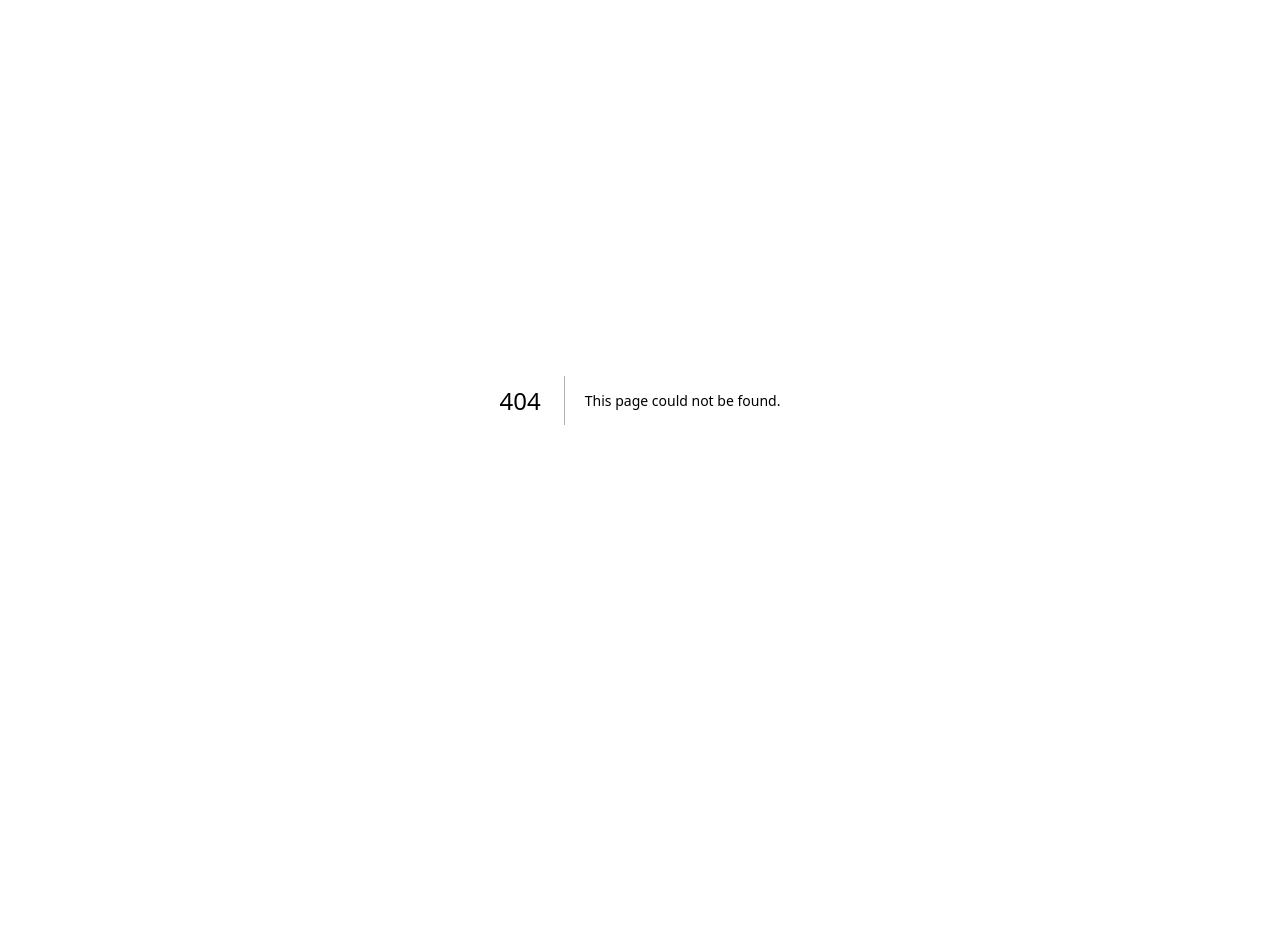
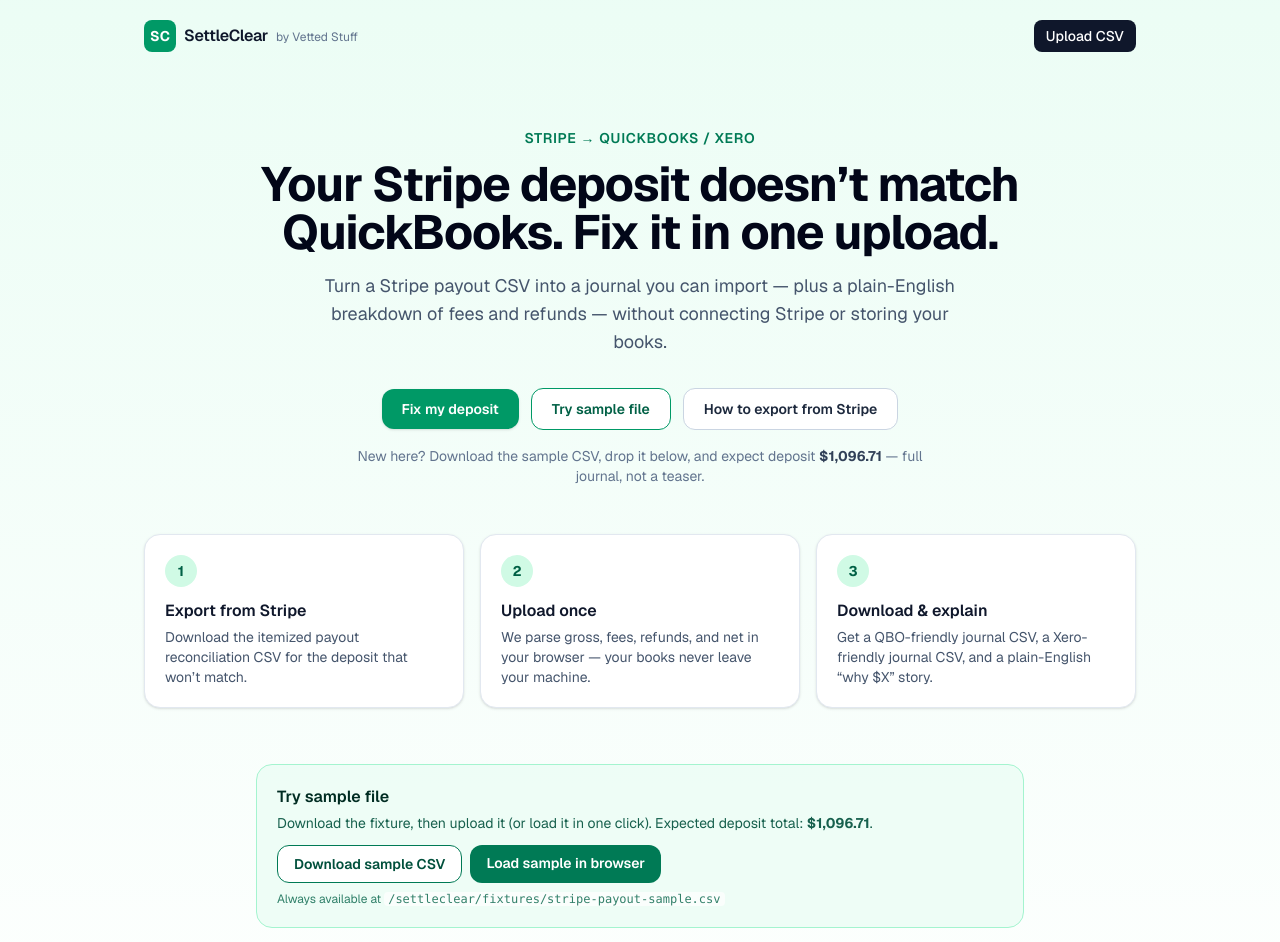
Before and after one commit to MNPickle/settleclear, a Next.js app: page /settleclear/ in a window 1280 px wide. Before the commit this address had no page. Shown: the top 942 px of the page. Before the commit the page ends 800 px from the top, so only its background shows below. Built offline with nearby package versions, Linux system fonts and the light colour scheme.

Commit message:
Configure static export for GitHub Pages under /settleclear
Add basePath/assetPrefix and fix fixture/docs links so Try sample
works on https://mnpickle.github.io/settleclear/.

```diff
--- a/next.config.ts
+++ b/next.config.ts
@@ -1,12 +1,19 @@
 import type { NextConfig } from "next";
 
+const basePath = "/settleclear";
+
 const nextConfig: NextConfig = {
-  // Static HTML for Bluehost / any static host (no Node runtime).
+  // Static HTML for GitHub Pages (project site under /settleclear/).
   output: "export",
+  basePath,
+  assetPrefix: basePath,
   trailingSlash: true,
   images: {
     unoptimized: true,
   },
+  env: {
+    NEXT_PUBLIC_BASE_PATH: basePath,
+  },
 };
 
 export default nextConfig;
--- a/src/app/docs/export-from-stripe/page.tsx
+++ b/src/app/docs/export-from-stripe/page.tsx
@@ -53,7 +53,7 @@
         </p>
         <h2>Sample fixture</h2>
         <p>
-          <a href="/fixtures/stripe-payout-sample.csv" download>
+          <a href={`${process.env.NEXT_PUBLIC_BASE_PATH ?? ""}/fixtures/stripe-payout-sample.csv`} download>
             stripe-payout-sample.csv
           </a>{" "}
           — expected deposit total <strong>$1,096.71</strong>.
--- a/src/app/page.tsx
+++ b/src/app/page.tsx
@@ -93,7 +93,7 @@
               Try sample file
             </a>
             <a
-              href="/docs/export-from-stripe/"
+              href={`${process.env.NEXT_PUBLIC_BASE_PATH ?? ""}/docs/export-from-stripe/`}
               className="rounded-xl border border-slate-300 bg-white px-5 py-2.5 text-sm font-semibold text-slate-800 hover:bg-slate-50"
             >
               How to export from Stripe
--- a/src/components/Uploader.tsx
+++ b/src/components/Uploader.tsx
@@ -13,7 +13,8 @@
 
 type Status = "idle" | "ready" | "paywall" | "error";
 
-const SAMPLE_CSV_PATH = "/fixtures/stripe-payout-sample.csv";
+const BASE_PATH = process.env.NEXT_PUBLIC_BASE_PATH ?? "";
+const SAMPLE_CSV_PATH = `${BASE_PATH}/fixtures/stripe-payout-sample.csv`;
 
 export function Uploader() {
   const [status, setStatus] = useState<Status>("idle");
@@ -119,7 +120,7 @@
         <p className="mt-2 text-xs text-emerald-800/80">
           Always available at{" "}
           <code className="rounded bg-white/70 px-1">
-            /fixtures/stripe-payout-sample.csv
+            {SAMPLE_CSV_PATH}
           </code>
         </p>
       </div>
```
